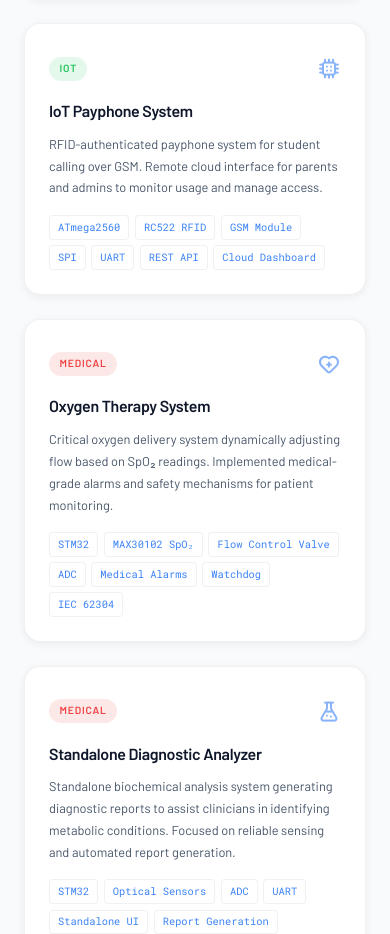
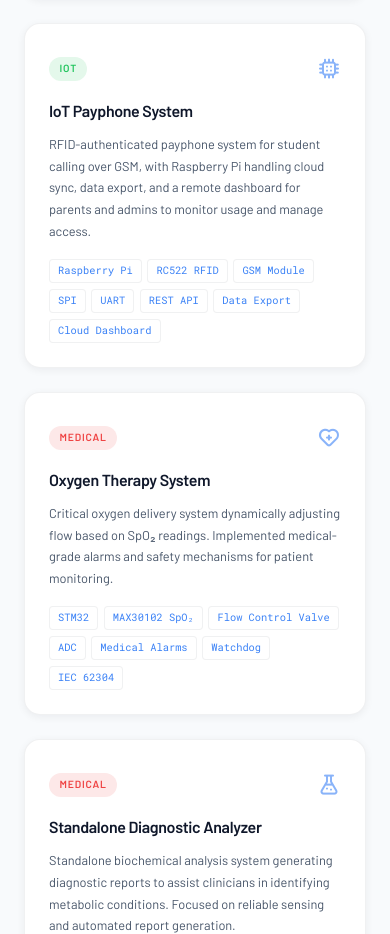
Before and after one commit to saikumar-mandaji/Portfolio_Saikumar, a plain HTML site: page index.html in a window 390 px wide. Shown: the part 7260-8194 px from the top of the page. Drawn offline with nearby package versions, Linux system fonts and the light colour scheme.

Commit message:
Update IoT Payphone: ATmega2560 -> Raspberry Pi, add data export
Co-Authored-By: Claude Sonnet 4.6 <noreply@anthropic.com>

```diff
--- a/index.html
+++ b/index.html
@@ -483,10 +483,10 @@
             <i class="uil uil-circuit project__icon"></i>
           </div>
           <h3 class="project__title">IoT Payphone System</h3>
-          <p class="project__desc">RFID-authenticated payphone system for student calling over GSM. Remote cloud interface for parents and admins to monitor usage and manage access.</p>
+          <p class="project__desc">RFID-authenticated payphone system for student calling over GSM, with Raspberry Pi handling cloud sync, data export, and a remote dashboard for parents and admins to monitor usage and manage access.</p>
           <div class="project__tags">
-            <span>ATmega2560</span><span>RC522 RFID</span><span>GSM Module</span>
-            <span>SPI</span><span>UART</span><span>REST API</span><span>Cloud Dashboard</span>
+            <span>Raspberry Pi</span><span>RC522 RFID</span><span>GSM Module</span>
+            <span>SPI</span><span>UART</span><span>REST API</span><span>Data Export</span><span>Cloud Dashboard</span>
           </div>
         </div>
 
```
